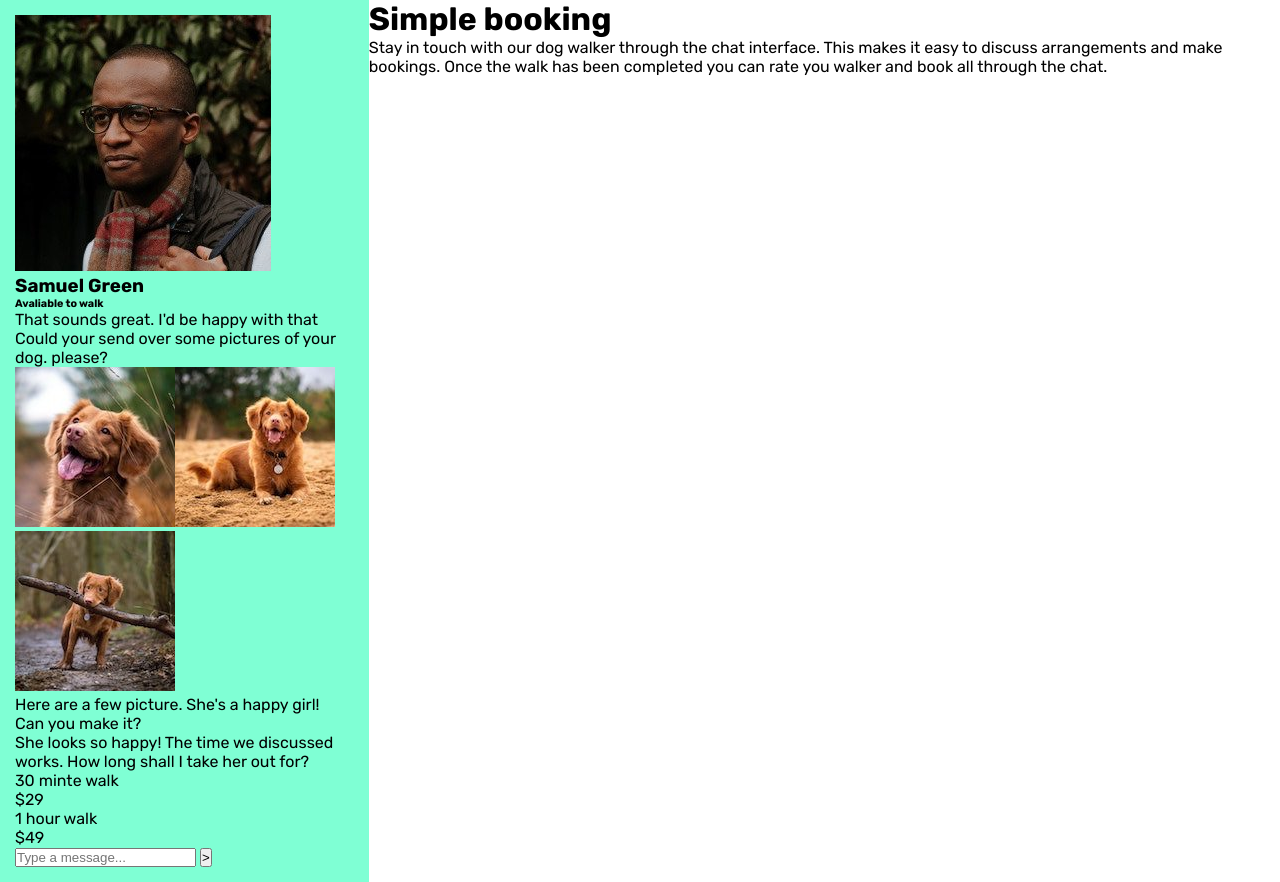
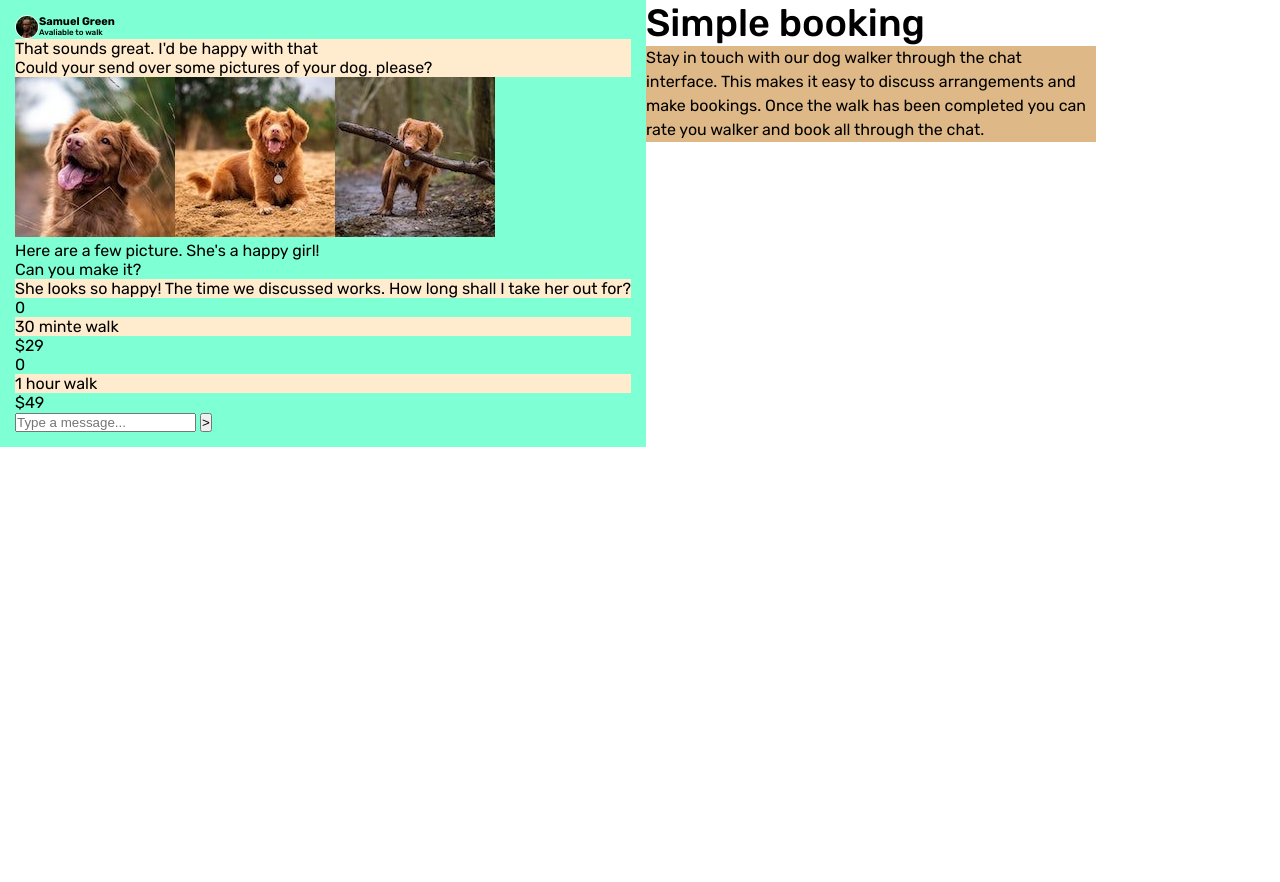
Before and after one commit to Moiseis-Cruz/chat-app-css-ilustration-master, a plain HTML site: page index.html in a window 1280 px wide. After the commit the page ends 800 px from the top, so only its background shows below. Drawn offline with Linux system fonts and the light colour scheme.

Commit message:
Estilizei o title e a description.

```diff
--- a/index.html
+++ b/index.html
@@ -19,7 +19,7 @@
                 <span class="camera"></span>
                 <div class="contact">
                     <img src="./src/images/avatar.jpg" alt="Samuel Green">
-                    <div>
+                    <div class="stats">
                         <h3>Samuel Green</h3>
                         <h6>Avaliable to walk</h6>
                     </div>
@@ -36,10 +36,12 @@
                 <p class="message">She looks so happy! The time we discussed works. How long shall I take her out for?</p>
 
                 <div>
+                    <span class="circulo">0</span>
                     <p class="message">30 minte walk</p>
                     <p>$29</p>
                 </div>
                 <div>
+                    <span class="circulo">0</span>
                     <p class="message">1 hour walk</p>
                     <p>$49</p>
                 </div>
--- a/src/css/styles.css
+++ b/src/css/styles.css
@@ -12,3 +12,39 @@ main {
     background-color: aquamarine;
     padding: 15px;
 }
+
+.container .contact {
+    display: flex;
+}
+
+.container .contact .stats h3 {
+    font-size: 11px;
+    font-weight: 700;
+}
+
+.container .contact .stats h6 {
+    font-size: 8px;
+    font-weight: 500;
+}
+
+.container .contact img {
+    width: 24px;
+    border-radius: 50%;
+    border: 1px solid #fff;
+}
+
+.container .message {
+    background-color: blanchedalmond;
+}
+
+.title {
+    font-size: 38px;
+    font-weight: 500;
+}
+
+.description {
+    background-color: burlywood;
+    font-size: 16px;
+    width: 450px;
+    line-height: 24px;
+}
```
